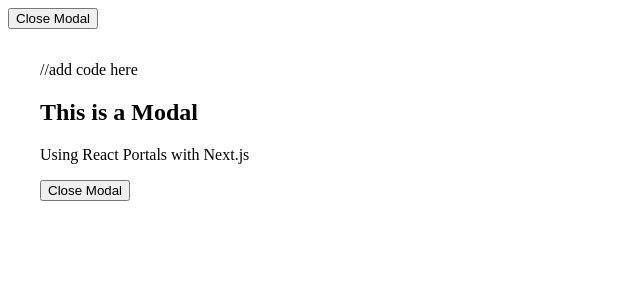
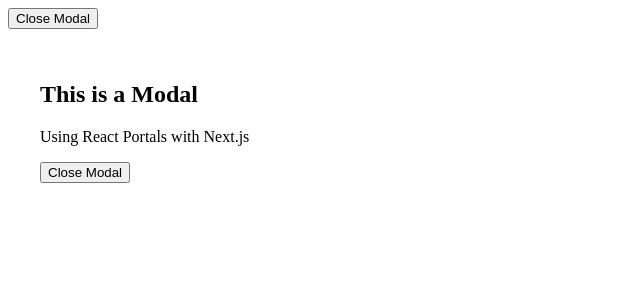
Before and after one commit to PrashantM26/Open-Modal-with-Portal---Working-with-Fragments-portals-refs-JSX-Limitations---6pwvaufdckbs, a Next.js app: page / in a window 1280 px wide. Both pictures are taken after a click on the button "Close Modal". Shown: the top 300 px of the page, without its empty margins (0-640 px from the left). Built offline with nearby package versions, Linux system fonts and the light colour scheme.

Commit message:
Update Modal.js

```diff
--- a/components/Modal.js
+++ b/components/Modal.js
@@ -4,18 +4,18 @@ import ReactDOM from 'react-dom';
 const Modal = ({ children, isOpen, onClose }) => {
   if (!isOpen) return null;
 
- //add code here
   return ReactDOM.createPortal(
     <div className='modal'>
-
-      <div style={{ backgroundColor: 'white', padding: '2rem', position: 'relative' }} onClick={(e) => e.stopPropagation()} >
-   //add code here
+      <div
+        style={{ backgroundColor: 'white', padding: '2rem', position: 'relative' }}
+        onClick={(e) => e.stopPropagation()}//// This prevents the modal from closing when clicking inside
+      >
         {children}
         <button onClick={onClose}>Close Modal</button>
       </div>
     </div>,
     document.body
-  )
+  );
 };
 
 export default Modal;
```
